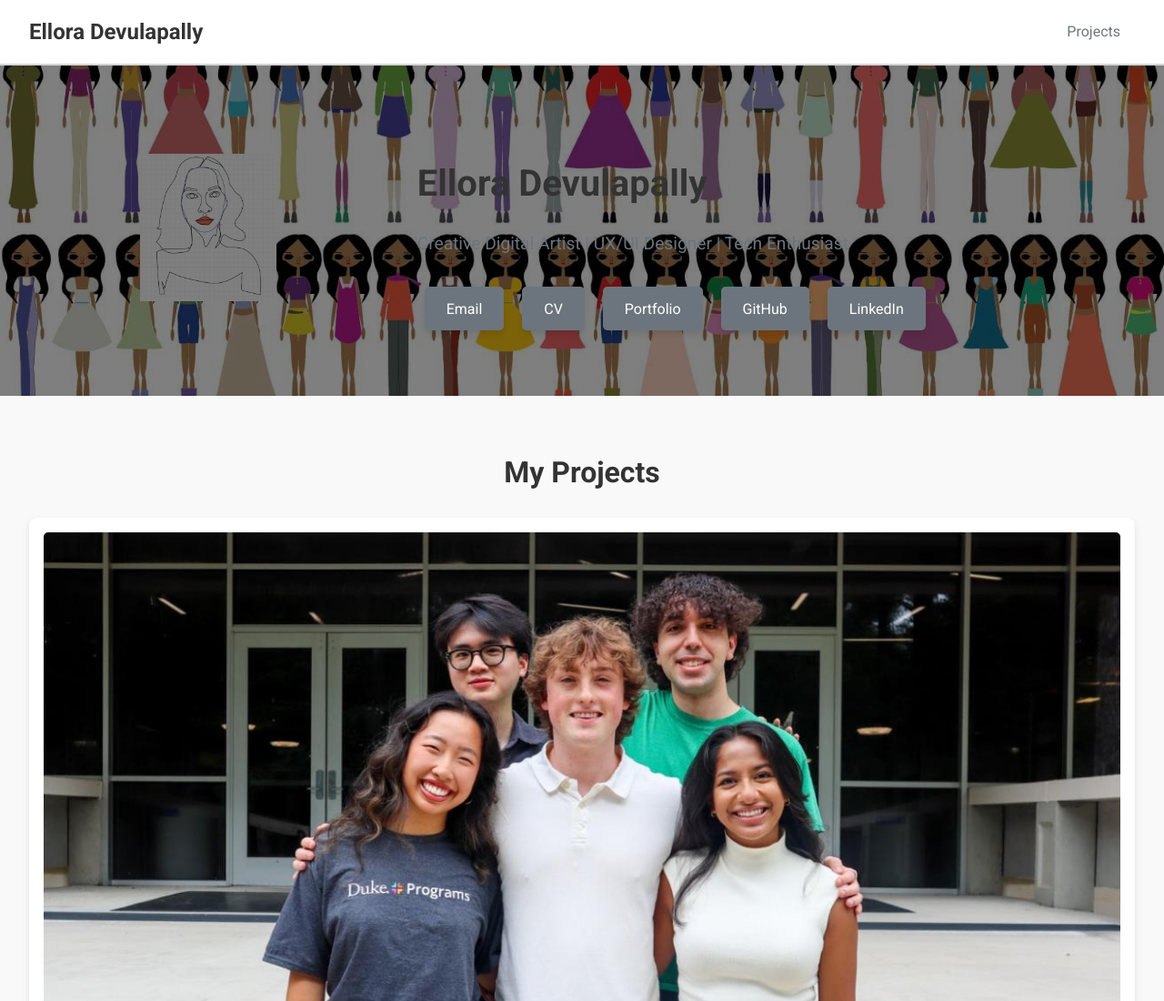
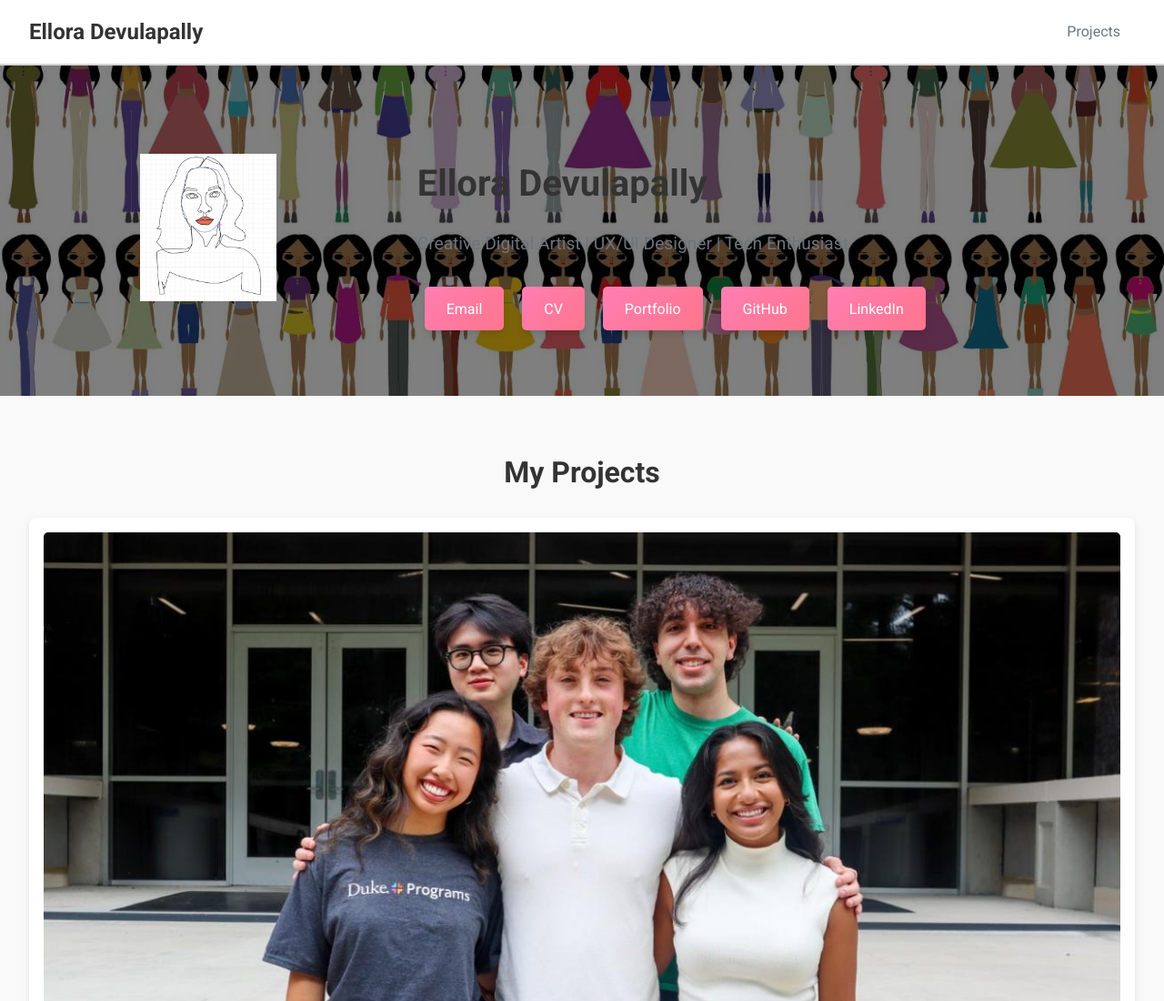
Before and after one commit to ellloraa/ellloraa.github.io, a plain HTML site: page index.html in a window 1280 px wide. Shown: the top 1100 px of the page at 91% size. Drawn offline with Linux system fonts and the light colour scheme.

Commit message:
hero changes

```diff
--- a/style.css
+++ b/style.css
@@ -96,6 +96,24 @@ header nav ul li a:hover {
     margin-bottom: 1.5rem;
 }
 
+/* Profile Image */
+.profile-container {
+    flex: 1;
+    text-align: center;
+    position: relative; /* To ensure alignment */
+    z-index: 2; /* Above overlay */
+}
+
+.profile-container img {
+    width: 180px; /* Slightly larger profile image */
+    height: auto;
+    margin-bottom: 0;
+    border: none;
+    border-radius: 0; /* Square shape */
+    box-shadow: none;
+}
+
+/* Buttons */
 .buttons .button {
     display: inline-block;
     margin: 0.5rem;
@@ -103,16 +121,24 @@ header nav ul li a:hover {
     font-size: 1rem;
     text-decoration: none;
     color: white;
-    background-color: #6c757d;
-    border-radius: 5px;
-    box-shadow: 0 4px 6px rgba(0, 0, 0, 0.1);
-    transition: background-color 0.3s ease, transform 0.2s ease;
+    background: linear-gradient(135deg, #ff7eb3, #ff758c); /* Gradient background */
+    border: none;
+    border-radius: 8px; /* Rounder corners */
+    box-shadow: 0 4px 6px rgba(0, 0, 0, 0.2);
+    transition: transform 0.3s ease, box-shadow 0.3s ease;
 }
 
 .buttons .button:hover {
-    background-color: #343a40;
-    transform: translateY(-2px);
+    transform: scale(1.1); /* Slightly enlarge on hover */
+    box-shadow: 0 6px 8px rgba(0, 0, 0, 0.3);
 }
+
+/* Focused Button Style */
+.buttons .button:focus {
+    outline: none;
+    box-shadow: 0 0 8px 2px rgba(255, 255, 255, 0.6); /* Highlight on focus */
+}
+
 
 /* Projects Section */
 #projects {
```
